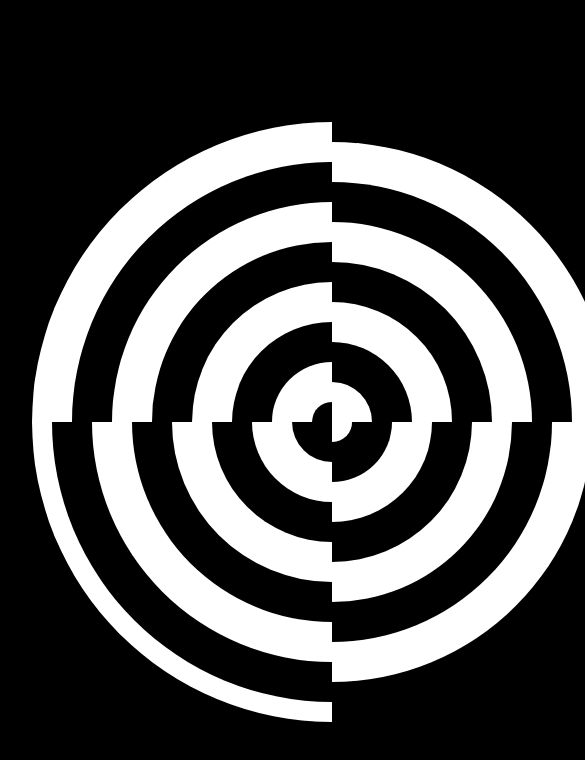
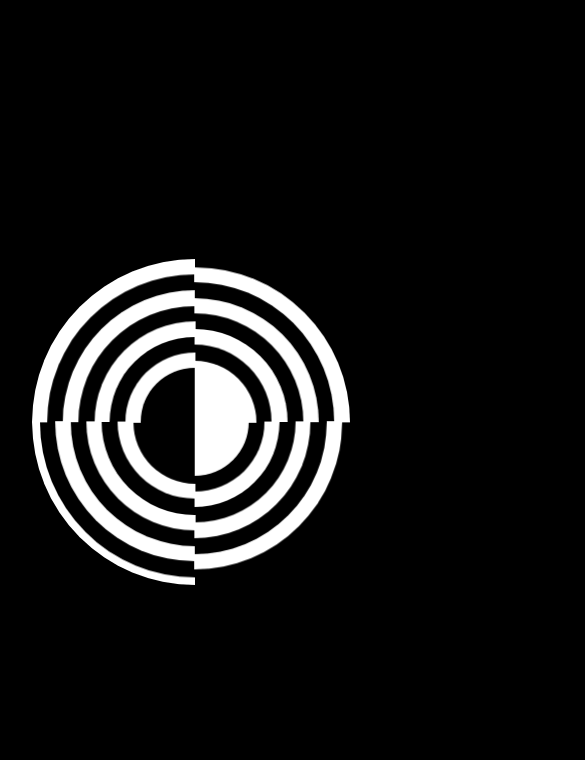
Before and after one commit to geomydas/DailyCSSArt, a plain HTML site: page day2/index.html in a window 390 px wide. Shown: the top 760 px of the page, 585 px wide, since content can reach past the window. Drawn offline with Linux system fonts and the light colour scheme.

Commit message:
updated day2 so it is responsive

```diff
--- a/day2/styles.css
+++ b/day2/styles.css
@@ -4,9 +4,9 @@
 }
 
 body {
-  background-color: black;
   padding: 32px;
   display: grid;
+  background: black;
   place-items: center;
   height: 100vh;
   overflow: hidden;
@@ -16,9 +16,8 @@ div {
   justify-content: center;
   align-items: center;
   width: 100%;
-  height: 100%;
   aspect-ratio: 1;
-  padding: 20px;
+  padding: clamp(5px, 2vw, 20px);
   border-radius: 9999px;
   background-image: linear-gradient(
     black 0,
@@ -26,7 +25,7 @@ div {
     white 50%,
     white 100%
   );
-  animation: rotate 20s  linear infinite;
+  animation: rotate 20s linear infinite;
   max-width: 600px;
   max-height: 600px;
 }
```
